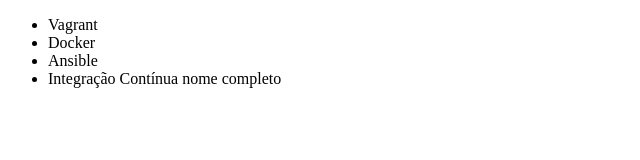
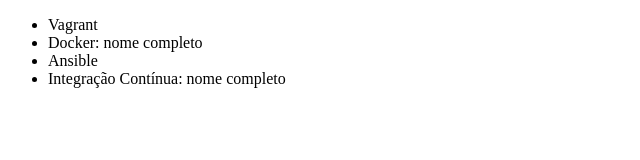
Before and after one commit to Filipe-Alexandre/alura-git, a plain HTML site: page index.html in a window 1280 px wide. Shown: the full height of the page, 0-640 px from the left. Drawn offline with Linux system fonts and the light colour scheme.

Commit message:
corrigindo titulo docker

```diff
--- a/index.html
+++ b/index.html
@@ -7,9 +7,9 @@
 <body>
     <ul>
         <li>Vagrant</li>
-        <li>Docker</li>
+        <li>Docker: nome completo</li>
         <li>Ansible</li>
-        <li>Integração Contínua nome completo</li>
+        <li>Integração Contínua: nome completo</li>
     </ul>
 </body>
 </html>
```
